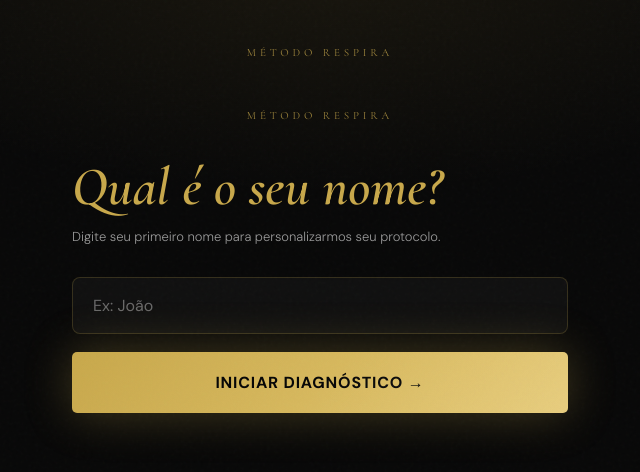
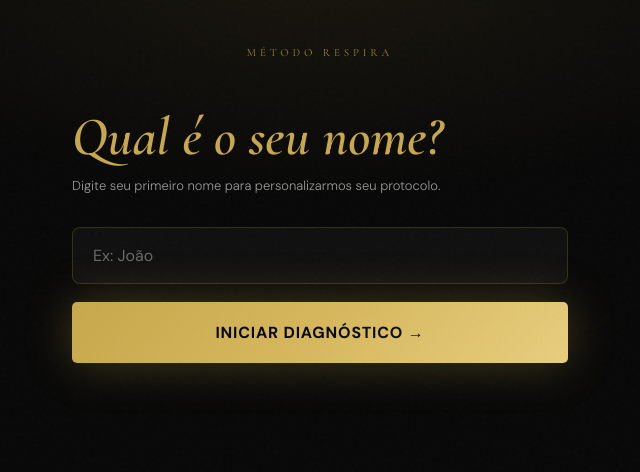
Before and after one commit to anakarolinaiclube-ux/metodo-respira, a plain HTML site: page index.html in a window 1280 px wide. Shown: the whole page, without its empty margins (320-960 px from the left). Drawn offline with nearby package versions, Linux system fonts and the light colour scheme.

Commit message:
Update index.html

```diff
--- a/index.html
+++ b/index.html
@@ -512,7 +512,6 @@ body::after{
 
     <!-- NOME -->
     <div class="qslide on" id="sl-name">
-      <div class="brand-mark" style="margin-bottom:32px">Método Respira</div>
       <h2 class="q-title serif"><em>Qual é o seu nome?</em></h2>
       <p class="q-hint">Digite seu primeiro nome para personalizarmos seu protocolo.</p>
       <input type="text" class="name-input" id="userName" placeholder="Ex: João" autocomplete="given-name">
```
